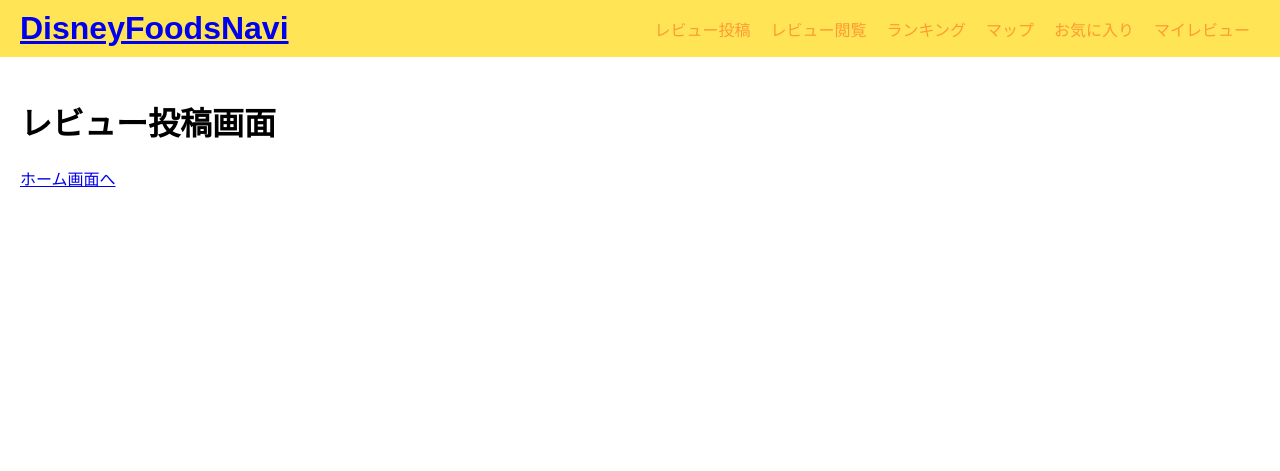
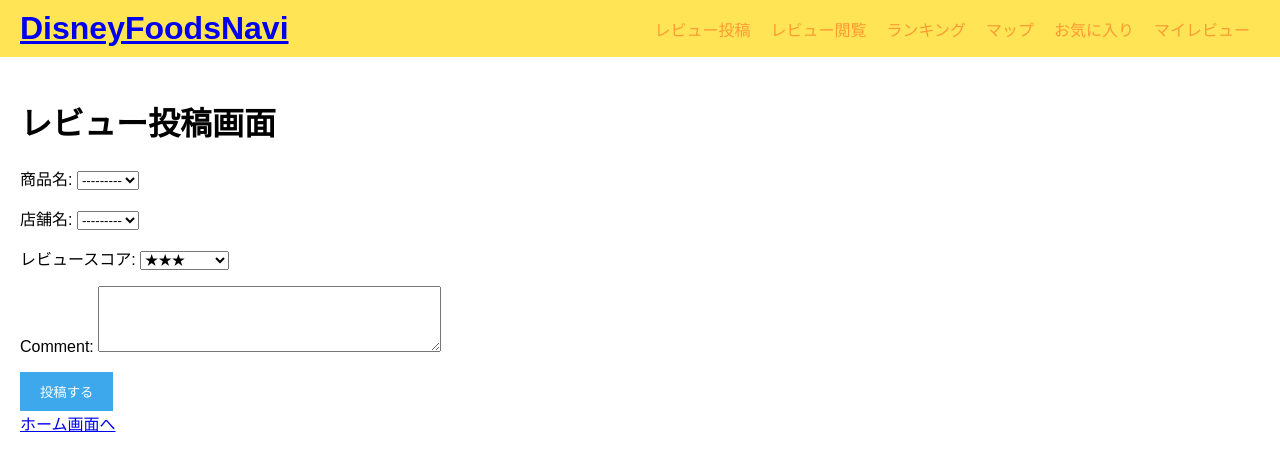
Before and after one commit to MutsukiIshido/DisneyFoodsNavi, a Django app: page /writereview/ in a window 1280 px wide. Shown: the top 471 px of the page. Run offline with Django 5.2, Linux system fonts and the light colour scheme; data that the repository does not hold is empty.

Commit message:
レビュー投稿画面の実装

```diff
--- a/DisneyFoodsNavi/app/forms.py
+++ b/DisneyFoodsNavi/app/forms.py
@@ -1,6 +1,6 @@
 from django import forms
 from django.contrib.auth.forms import UserCreationForm
-from app.models import User
+from app.models import User, Review, Review, Food, Store
 from django.contrib.auth import authenticate
 
 
@@ -31,3 +31,15 @@ class LoginForm(forms.Form):
         if self.user is None:
             raise forms.ValidationError("認証に失敗しました")
         return self.cleaned_data
+
+
+class ReviewForm(forms.ModelForm):
+    food = forms.ModelChoiceField(queryset=Food.objects.all(), label="商品名", required=True)
+    store = forms.ModelChoiceField(queryset=Store.objects.all(), label="店舗名", required=True)
+
+    class Meta:
+        model = Review
+        fields = ['food', 'store', 'rating', 'comment']
+        widgets = {
+            'comment': forms.Textarea(attrs={'rows': 4, 'cols': 40}),
+        }
--- a/DisneyFoodsNavi/app/models.py
+++ b/DisneyFoodsNavi/app/models.py
@@ -124,8 +124,15 @@ class Favorite(models.Model):
 
 
 class Review(models.Model):
+    SCORE_CHOICES = [
+        (1, '★'),
+        (2, '★★'),
+        (3, '★★★'),
+        (4, '★★★★'),
+        (5, '★★★★★'),
+    ]
     comment = models.TextField()
-    rating = models.IntegerField()
+    rating = models.PositiveSmallIntegerField(verbose_name='レビュースコア', choices=SCORE_CHOICES, default='3')
     created_at = models.DateTimeField(auto_now_add=True)
     updated_at = models.DateTimeField(auto_now=True)
     user = models.ForeignKey(User, on_delete=models.CASCADE)
@@ -134,6 +141,11 @@ class Review(models.Model):
 
     class Meta:
         db_table = "reviews"
+
+    def get_percent(self):
+        percent = round(self.rating / 5 * 100)
+        return percent
+
 
 
 class ReviewImages(models.Model):
--- a/DisneyFoodsNavi/app/templates/writereview.html
+++ b/DisneyFoodsNavi/app/templates/writereview.html
@@ -10,6 +10,12 @@
 <body>
 {% block content %}
     <h1>レビュー投稿画面</h1>
+    <form method="post">
+        {% csrf_token %}
+        {{ form.as_p }}
+        <button type="submit" style="padding: 10px 20px; background-color: #3da9ec; color: white; border: none; cursor: pointer;">投稿する</button>
+    </form>
+
     <a href="{% url 'home' %}">ホーム画面へ</a>
 {% endblock %}
 </body>
--- a/DisneyFoodsNavi/app/views.py
+++ b/DisneyFoodsNavi/app/views.py
@@ -1,9 +1,10 @@
 from django.shortcuts import render, redirect
 from django.views import View
-from app.forms import SignupForm, LoginForm
+from app.forms import SignupForm, LoginForm, ReviewForm
 from django.contrib.auth import login
 from django.contrib.auth.mixins import LoginRequiredMixin
-from .models import Food, FoodStore, Store, Area, FoodCategory
+from .models import Food, FoodStore, Store, Area, FoodCategory, Review
+from django.db.models import Avg
 
 
 class PortfolioView(View):
@@ -50,7 +51,19 @@ class HomeView(View):
 
 class WriteReviewView(View):
     def get(self, request):
-        return render(request, "writereview.html")
+        form = ReviewForm()
+        return render(request, "writereview.html", {"form": form})
+
+    def post(self, request):
+        form = ReviewForm(request.POST)
+        if form.is_valid:
+            review = form.save(commit=False)
+            review.user = request.user # ログインしているユーザーを設定
+            review.save()
+        else:
+            print(form.errors) # フォームエラーを出力してデバッグ
+            return redirect("home") # 投稿後にホームページにレダイレクト
+        return render(request, "writeview.html", {"form": form})
 
 
 class ReadingReviewView(View):
```
Also changed, not shown: DisneyFoodsNavi/app/migrations/0002_alter_review_rating.py (added).
